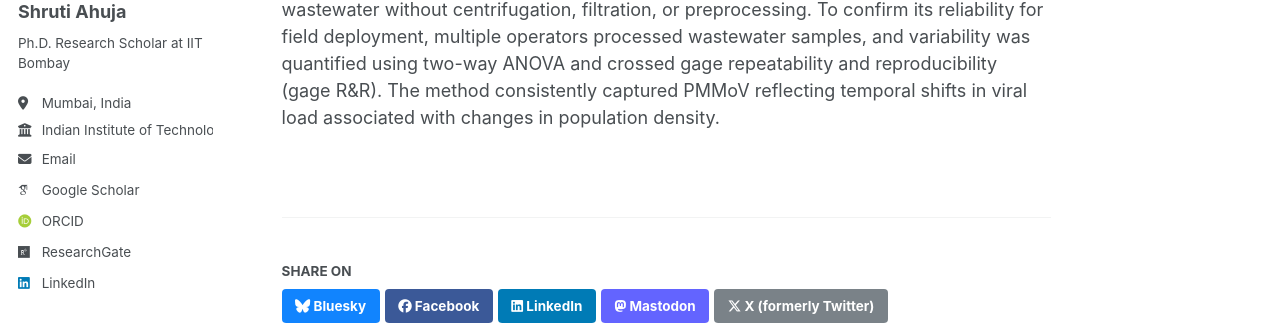
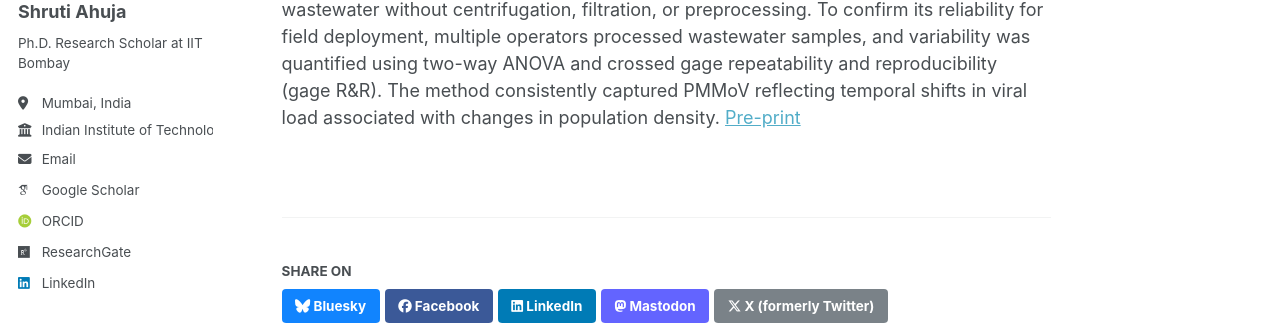
Before and after one commit to shrutiahuja/shrutiahuja.github.io, a Jekyll site: the page built from _publications/gage.md, in a window 1280 px wide and 1102 px high. Shown: the part 283-608 px from the top of the window. Built offline with Jekyll 4.4.1, drawn with Linux system fonts in a browser that asks for light colours; some web fonts are replaced; a script that is not in the unit is left out.

Commit message:
Update gage.md

```diff
--- a/_publications/gage.md
+++ b/_publications/gage.md
@@ -9,3 +9,4 @@ venue: "Under Review"
 ---
 
 Developed and validated a paper dipstick workflow that isolates viral RNA directly from wastewater without centrifugation, filtration, or preprocessing. To confirm its reliability for field deployment, multiple operators processed wastewater samples, and variability was quantified using two-way ANOVA and crossed gage repeatability and reproducibility (gage R&R). The method consistently captured PMMoV reflecting temporal shifts in viral load associated with changes in population density.
+[Pre-print](https://www.medrxiv.org/content/10.1101/2024.11.07.24316947v1)
```
